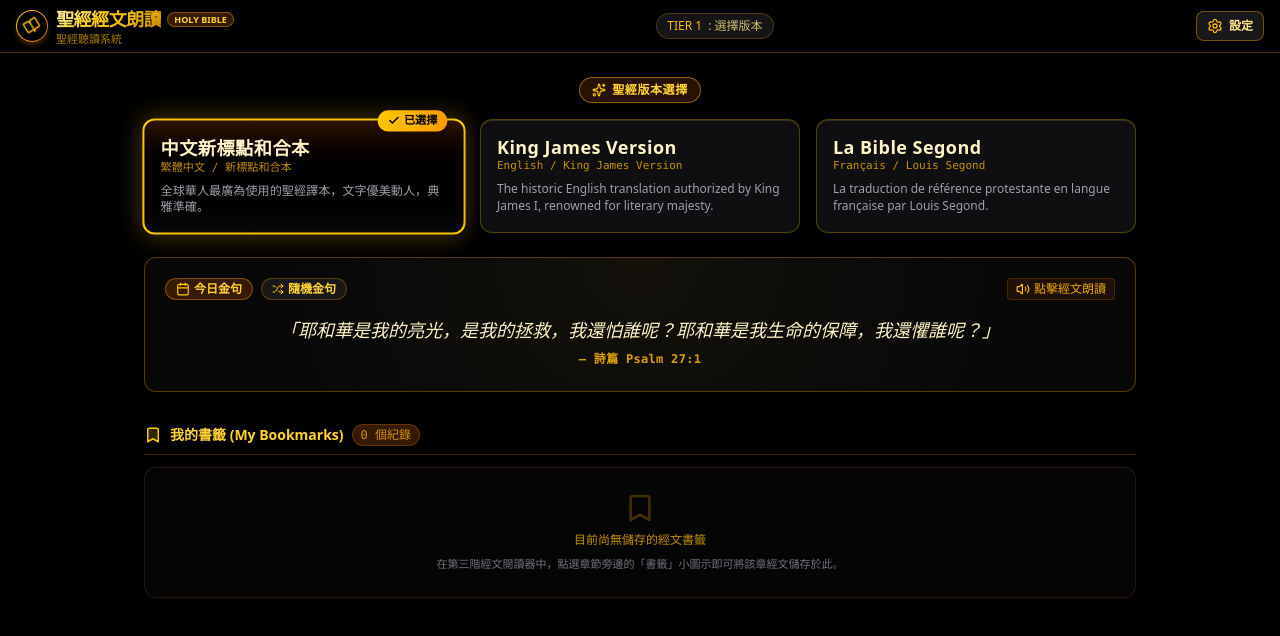
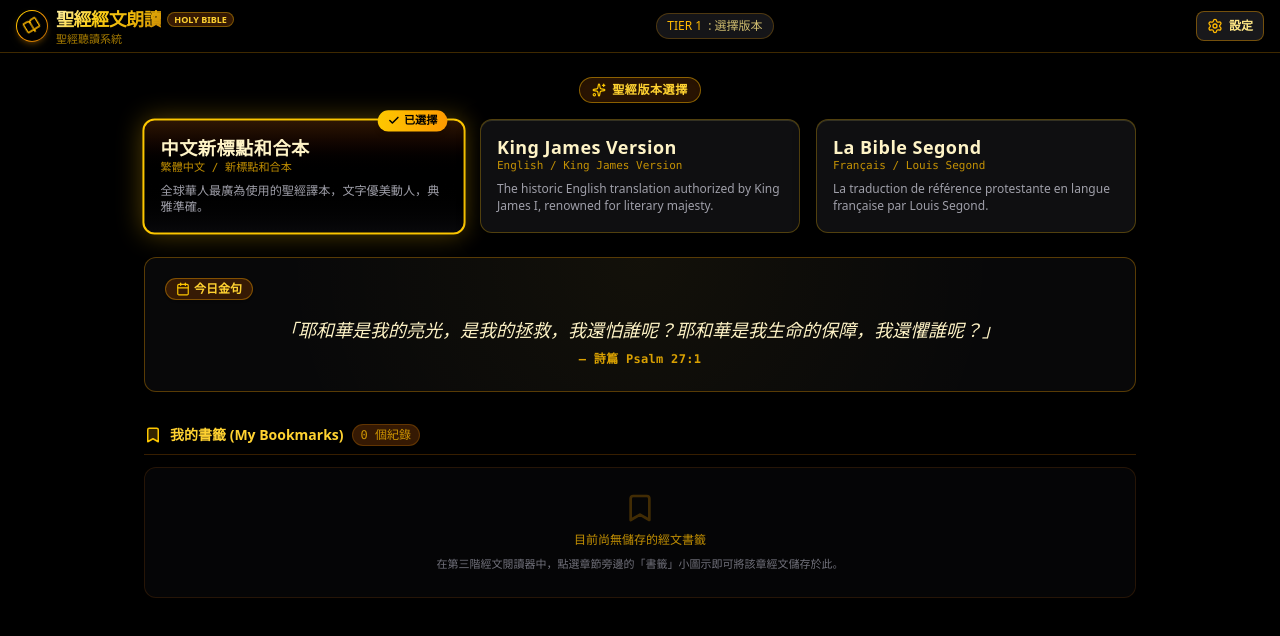
Before and after one commit to jacobliangj-eng/Bible-Reading-New, a React (Vite) app: page / in a window 1280 px wide. Shown: the top 636 px of the page. Built offline with nearby package versions, Linux system fonts and the light colour scheme.

Commit message:
refactor: remove random verse functionality
Clean up unused imports, icons, and logic associated with the random verse feature to streamline the interface.

```diff
--- a/src/components/Tier1VersionSelect.tsx
+++ b/src/components/Tier1VersionSelect.tsx
@@ -1,8 +1,8 @@
 import React, { useState, useEffect } from 'react';
-import { Sparkles, Check, Calendar, Bookmark, Trash2, BookOpen, Volume2, VolumeX, Shuffle } from 'lucide-react';
+import { Sparkles, Check, Calendar, Bookmark, Trash2, BookOpen, Volume2 } from 'lucide-react';
 import { BibleVersion, Bookmark as BookmarkType } from '../types';
 import { VERSIONS } from '../data/bibleBooks';
-import { getDailyVerse, getRandomVerse, DailyVerse } from '../data/dailyVerses';
+import { getDailyVerse, DailyVerse } from '../data/dailyVerses';
 import { getBookmarks, removeBookmark } from '../services/bookmarkService';
 
 interface Tier1VersionSelectProps {
@@ -60,15 +60,6 @@ export const Tier1VersionSelect: React.FC<Tier1VersionSelectProps> = ({
     e.stopPropagation();
     const updated = removeBookmark(id);
     setBookmarks(updated);
-  };
-
-  const handleRandomVerse = () => {
-    if (typeof window !== 'undefined' && 'speechSynthesis' in window) {
-      window.speechSynthesis.cancel();
-    }
-    setIsSpeaking(false);
-    const newVerse = getRandomVerse(selectedVersion);
-    setCurrentVerse(newVerse);
   };
 
   const handleSpeakVerse = () => {
@@ -176,35 +167,16 @@ export const Tier1VersionSelect: React.FC<Tier1VersionSelectProps> = ({
         <div className="absolute inset-0 bg-gold-glow opacity-30 pointer-events-none" />
 
         <div className="flex flex-col sm:flex-row sm:items-center justify-between gap-2 mb-3 relative z-10">
-          <div className="flex items-center gap-2">
-            <div className="inline-flex items-center gap-1 px-2.5 py-0.5 rounded-full bg-yellow-950/80 border border-yellow-600/50 text-amber-300 text-xs font-bold shadow-sm">
-              <Calendar className="w-3.5 h-3.5 text-yellow-400" />
-              <span>今日金句</span>
-            </div>
-
-            <button
-              onClick={(e) => {
-                e.stopPropagation();
-                handleRandomVerse();
-              }}
-              className="px-2.5 py-0.5 rounded-full bg-zinc-900 border border-yellow-700/50 text-amber-300 hover:text-yellow-200 hover:border-amber-400 hover:bg-yellow-950 text-xs font-semibold flex items-center gap-1 transition-all shadow-sm"
-              title="點擊隨機更換金句"
-            >
-              <Shuffle className="w-3 h-3 text-yellow-400" />
-              <span>隨機金句</span>
-            </button>
+          <div className="inline-flex items-center gap-1 px-2.5 py-0.5 rounded-full bg-yellow-950/80 border border-yellow-600/50 text-amber-300 text-xs font-bold shadow-sm self-start">
+            <Calendar className="w-3.5 h-3.5 text-yellow-400" />
+            <span>今日金句</span>
           </div>
 
-          <div className="flex items-center gap-1.5 text-xs text-amber-400/90 font-medium">
-            {isSpeaking ? (
-              <span className="flex items-center gap-1.5 font-bold text-amber-300 bg-amber-950/90 px-2.5 py-0.5 rounded-full border border-amber-400/60 animate-pulse">
+          <div>
+            {isSpeaking && (
+              <span className="inline-flex items-center gap-1.5 font-bold text-amber-300 bg-amber-950/90 px-2.5 py-0.5 rounded-full border border-amber-400/60 animate-pulse text-xs">
                 <Volume2 className="w-3.5 h-3.5 text-amber-300 animate-bounce" />
                 <span>朗讀中... (點擊停止)</span>
-              </span>
-            ) : (
-              <span className="flex items-center gap-1 group-hover:text-amber-300 transition-colors bg-yellow-950/40 px-2 py-0.5 rounded border border-yellow-800/40">
-                <Volume2 className="w-3.5 h-3.5 text-yellow-400 group-hover:scale-110 transition-transform" />
-                <span>點擊經文朗讀</span>
               </span>
             )}
           </div>
```
